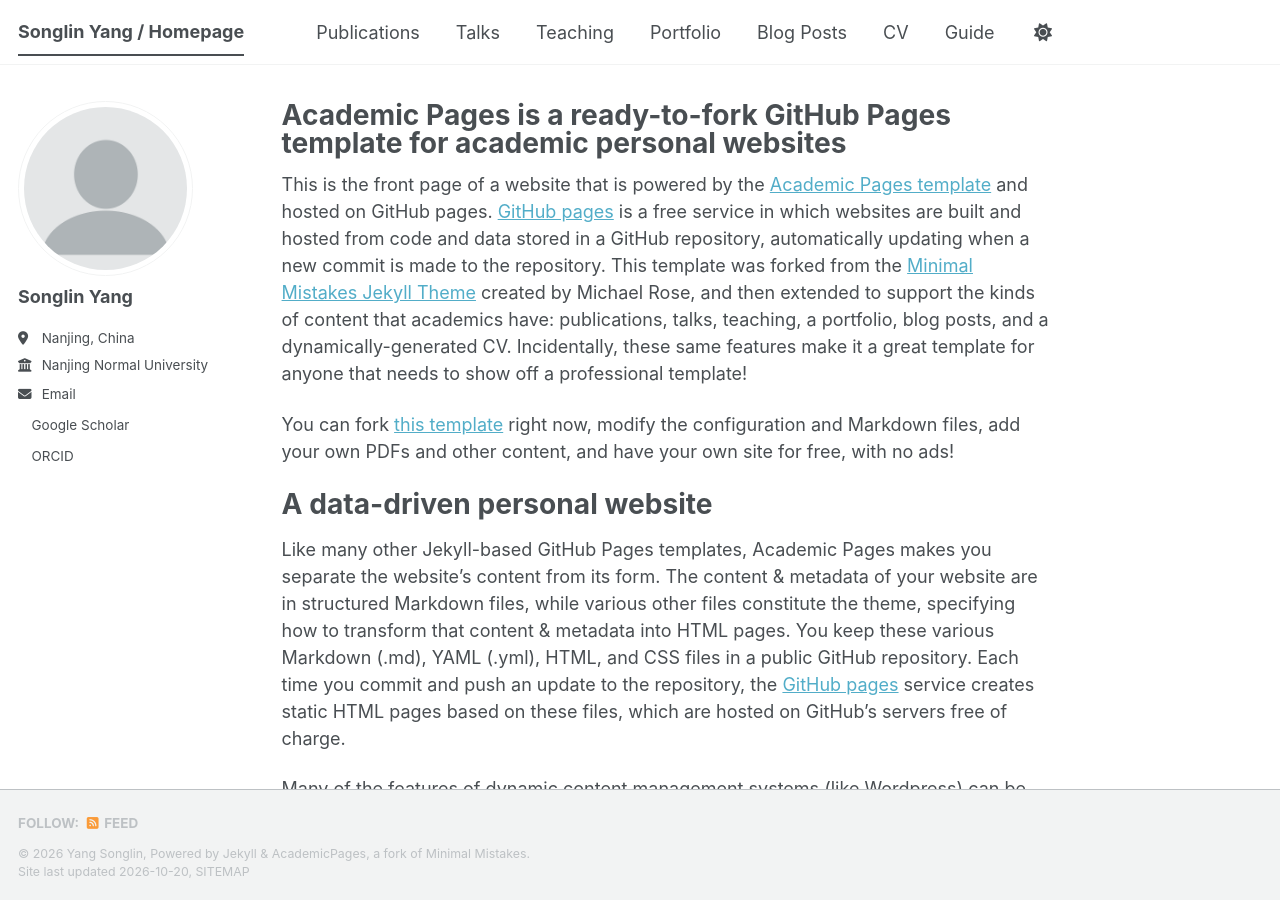
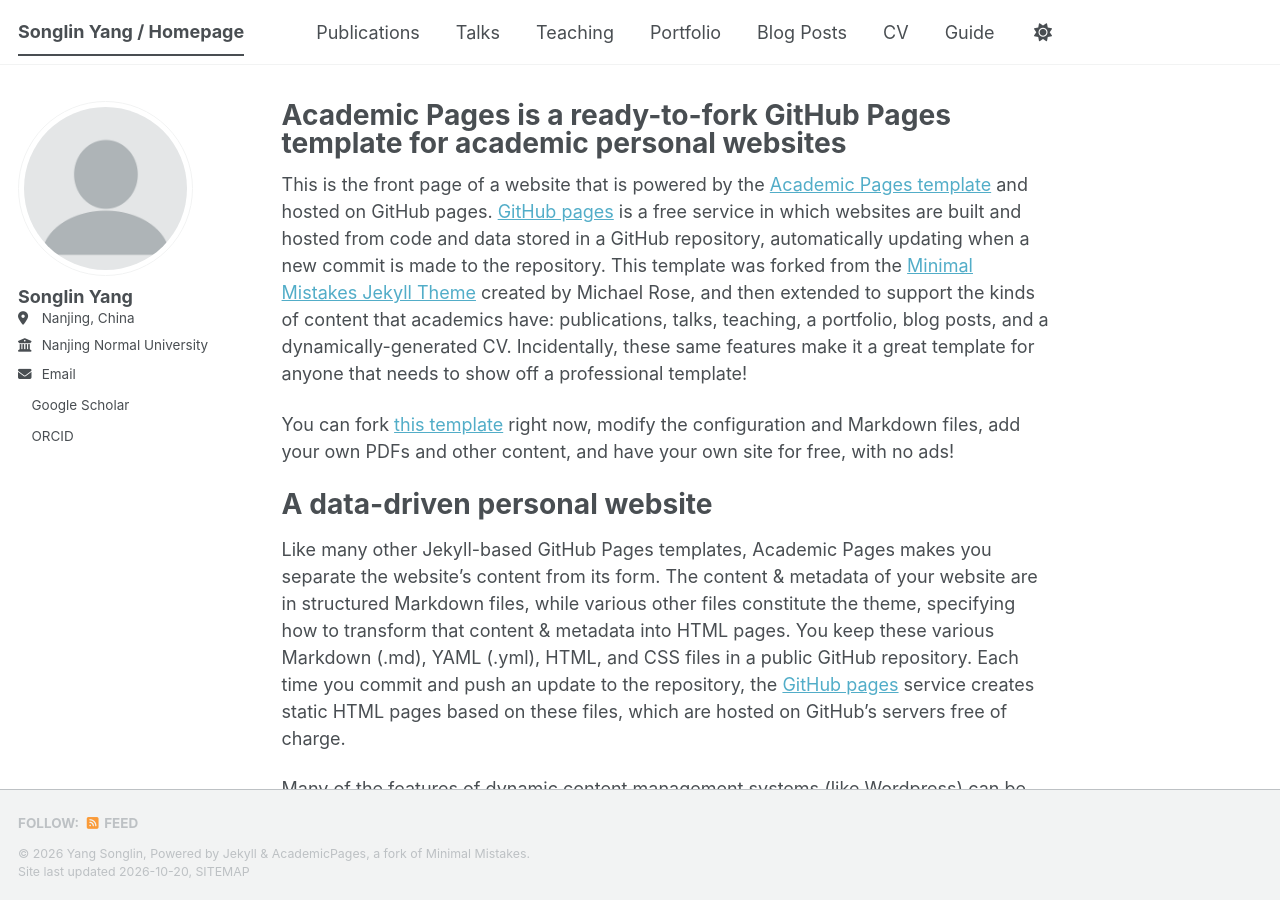
Before and after one commit to ysl-research/ysl-research.github.io, a Jekyll site: the page built from _pages/about.md, in a window 1280 px wide and 900 px high. Built offline with Jekyll 4.4.1, drawn with Linux system fonts in a browser that asks for light colours; a style sheet for code colours, icons or effects is not loaded.

```diff
--- a/_config.yml
+++ b/_config.yml
@@ -15,7 +15,7 @@ name                     : &name "Yang Songlin"
 description              : &description "Academic homepage of Yang Songlin"   # Update this with a general description of your site, this is the default if not overridden by a page
 url                      : https://ysl-research.github.io # The base hostname & protocol for your site e.g. "https://[your GitHub username].github.io",
                                                            # or if you already have some other page hosted on Github then use "https://[your GitHub username].github.io/[Your Repo Name]"
-baseurl                  : "" # the subpath of your site, e.g. "/blog"
+baseurl                  : #"" # the subpath of your site, e.g. "/blog"
 repository               : "ysl-research/ysl-research.github.io"
 
 # Site Author - The following control what appear as part of the author content on the side bar.
@@ -26,7 +26,7 @@ author:
   avatar           : "profile.png"
   name             : "Songlin Yang"
   pronouns         : # example: "she/her"
-  bio              : " "
+  bio              : #" "
   location         : "Nanjing, China"
   employer         : "Nanjing Normal University"
   uri              : # URL
```
